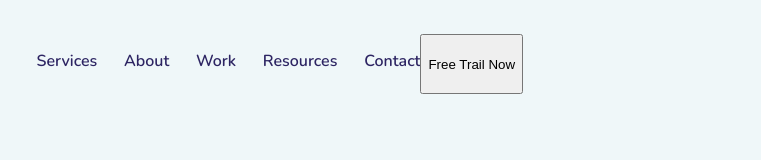
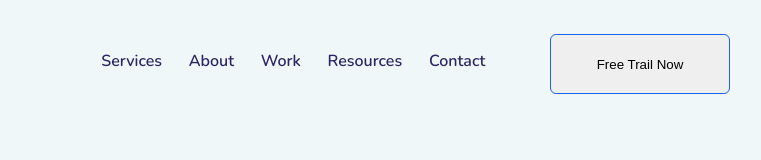
Before and after one commit to jordanssentamu/e-learning-landingpage, a plain HTML site: page index.html in a window 1280 px wide. Shown: the full height of the page, 382-1143 px from the left. Drawn offline with nearby package versions, Linux system fonts and the light colour scheme; a web font is replaced by a local one.

Commit message:
add a button with a class name logo-heading-img

```diff
--- a/css/main.css
+++ b/css/main.css
@@ -17,11 +17,13 @@ header {
     padding-right: 160px;
     height: 60px;
     display: flex;
+    justify-content: space-between;
 }
 
 .header-logo-section {
      display: flex;
      margin-right: 428px;
+
 
 }
 .header-logo-img {
@@ -38,6 +40,7 @@ header {
  .nav-bar {
     height: 28px;
 width: 424px;
+/* margin-right: 40px; */
 
 
  }
@@ -59,3 +62,13 @@ letter-spacing: 0em;
     color: rgba(45, 37, 99, 1);
     text-decoration: none;
  }
+ .header-button {
+    height: 60px;
+width: 180px;
+left: 1260px;
+top: 26px;
+border-radius: 6px;
+border: 1px solid
+#1664F9;
+
+ }
--- a/index.html
+++ b/index.html
@@ -31,7 +31,7 @@
                 <li><a href="#">Contact</a></li>
             </ul>
         </nav>
-        <button>Free Trail Now</button>
+        <button class="header-button">Free Trail Now</button>
 
     </header>
 
```
